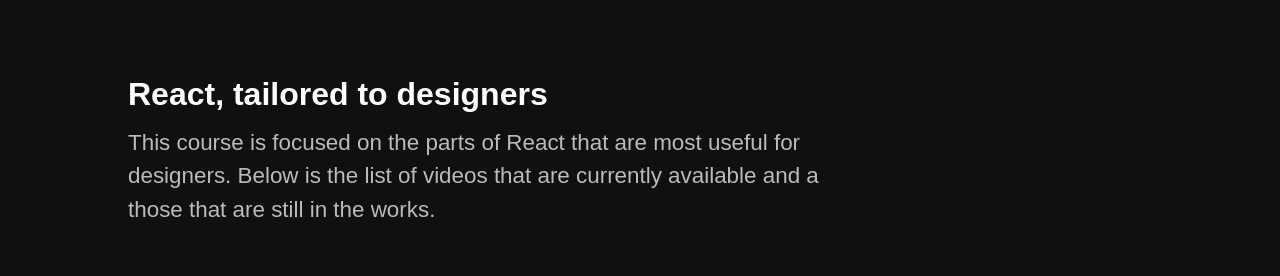
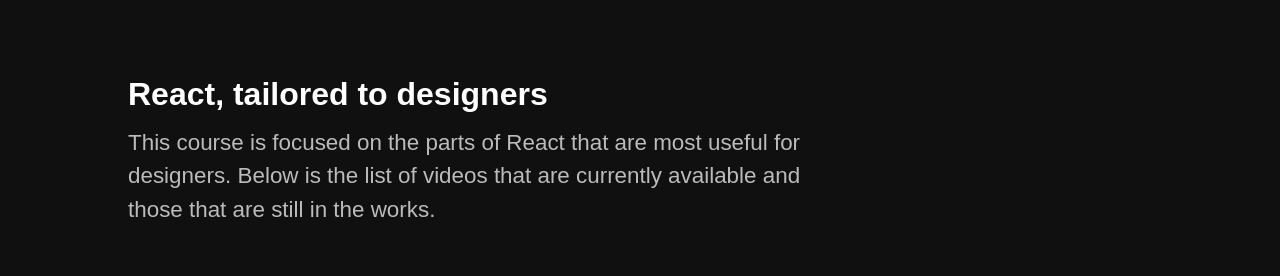
Before and after one commit to philipcdavis/reactfordesign.github.io, a Next.js app: page / in a window 1280 px wide. Shown: the part 980-1256 px from the top of the page. Built offline with nearby package versions, Linux system fonts and the light colour scheme; a web font is replaced by a local one.

Commit message:
fixed typo

```diff
--- a/components/Lessons.js
+++ b/components/Lessons.js
@@ -16,7 +16,7 @@
     <LessonContainer pt={[4,5]} mb={5}>
       <Box sx={{maxWidth: 700}}mt={4} >
         <Heading color="white" mb={2} fontSize={[4,5]}>React, tailored to designers</Heading>
-        <Text>This course is focused on the parts of React that are most useful for designers. Below is the list of videos that are currently available and a those that are still in the works.</Text>
+        <Text>This course is focused on the parts of React that are most useful for designers. Below is the list of videos that are currently available and those that are still in the works.</Text>
       </Box>
       <LessonCards />
 
```
